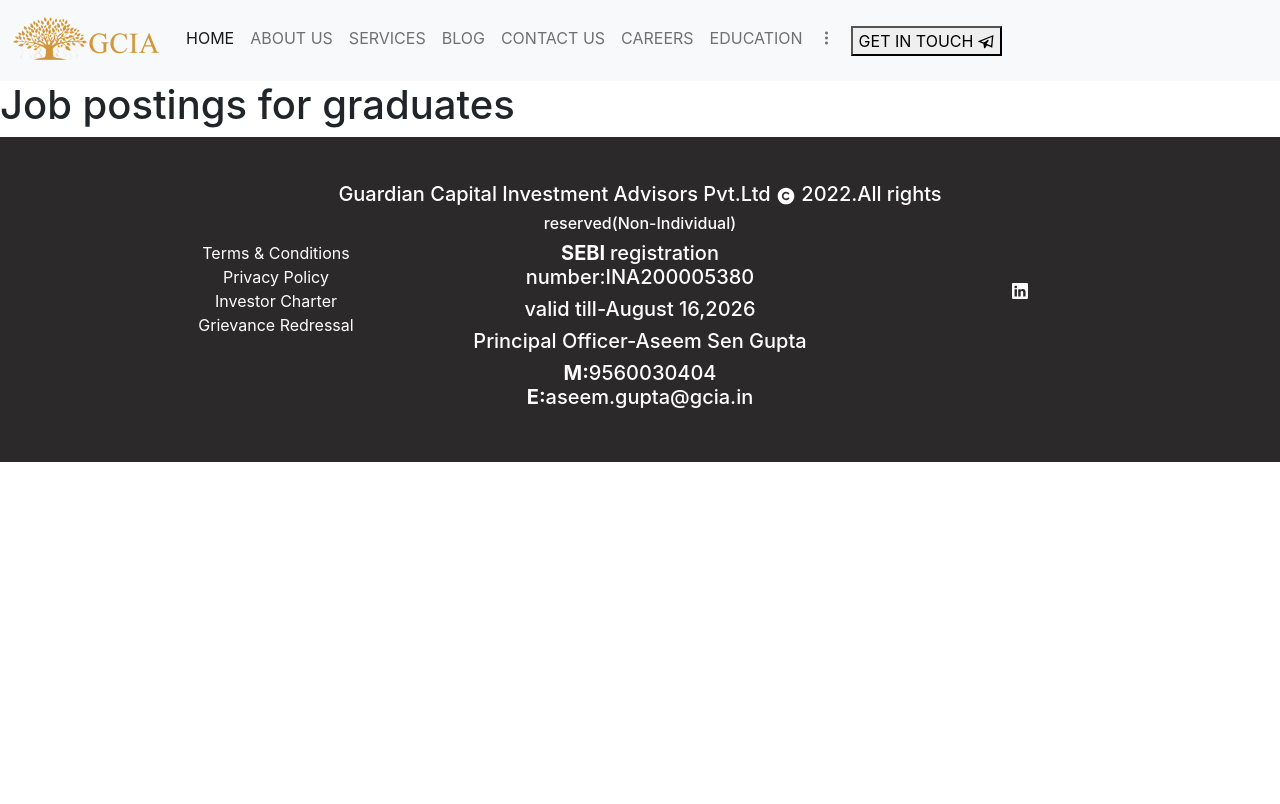
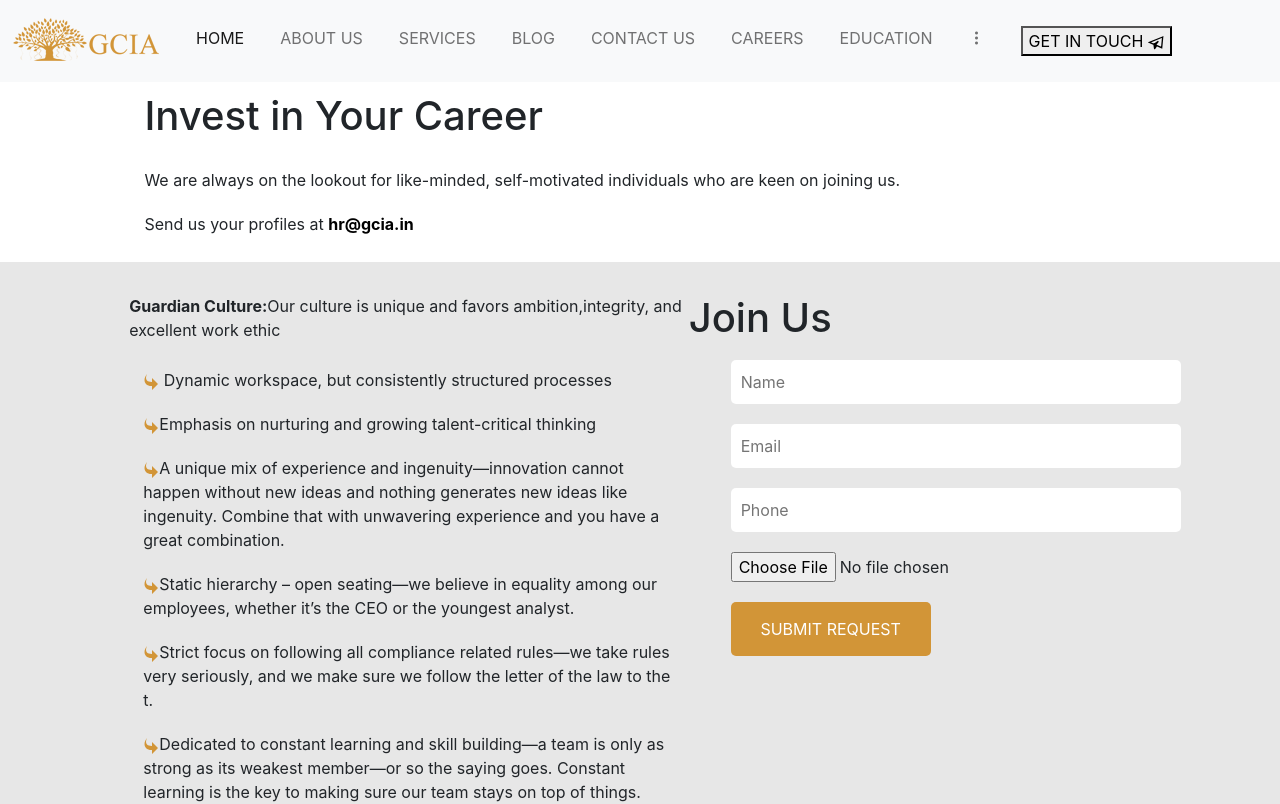
Before and after one commit to saiprasad-SP/Project, a React (Create React App) app in the folder PRJ22-01/: page /careers in a window 1280 px wide. Shown: the top 804 px of the page. Built offline with nearby package versions, Linux system fonts and the light colour scheme.

Commit message:
forwardcolor#about,#career

```diff
--- a/PRJ22-01/src/components/About/About.jsx
+++ b/PRJ22-01/src/components/About/About.jsx
@@ -6,7 +6,7 @@
 import Auht3 from './../Img/Kripa1-770x744.jpg';
 import BGI from './../Img/FEFeb20-CaseStudySB-Feature.jpg';
 import Auht4 from './../Img/Amit-1.jpg';
-import {RiShareForwardFill} from 'react-icons/ri';
+import {ImForward} from 'react-icons/im';
 export default function About() {
   return (
     <div className={classes.parent_container}>
@@ -44,13 +44,13 @@
       <div className={classes.sec_container} >
         <h1 style={{marginLeft:'30%',marginBottom:'25px'}}>Guardian Advantages</h1>
         <ul className={classes.list_cont}>
-        <li><RiShareForwardFill />We take our fees at the very end of the serices(s) provided, based on your <b>satisfaction</b></li>
-        <li><RiShareForwardFill/>Our financial plans go through a <b>three step validation process</b> before it reaches the client</li>
-        <li><RiShareForwardFill/>Absolute transparency-we are <b>100% honest</b> about commissions and incentives</li>
-        <li><RiShareForwardFill/>Beyond a certain threshold,we invest only in <b>direct funds</b></li>
-        <li><RiShareForwardFill/>We facilitate tax filings, as well as tax consulting—so that our clients can </li>
-        <li><RiShareForwardFill/>With regards to Estate and Succession Planning, we’ve tied up with the </li>
-        <li><RiShareForwardFill/>In summary—we guarantee that we can provide the <b>highest quality of service at the lowest possible price</b>—it’s a win, win situation!</li>
+        <li><ImForward />We take our fees at the very end of the serices(s) provided, based on your <b>satisfaction</b></li>
+        <li><ImForward/>Our financial plans go through a <b>three step validation process</b> before it reaches the client</li>
+        <li><ImForward/>Absolute transparency-we are <b>100% honest</b> about commissions and incentives</li>
+        <li><ImForward/>Beyond a certain threshold,we invest only in <b>direct funds</b></li>
+        <li><ImForward/>We facilitate tax filings, as well as tax consulting—so that our clients can </li>
+        <li><ImForward/>With regards to Estate and Succession Planning, we’ve tied up with the </li>
+        <li><ImForward/>In summary—we guarantee that we can provide the <b>highest quality of service at the lowest possible price</b>—it’s a win, win situation!</li>
         </ul>
       </div>
     </div>
--- /dev/null
+++ b/PRJ22-01/src/components/Careers/Career.module.css
@@ -0,0 +1,27 @@
+.cont1{
+    margin-left: 8%;
+}
+li{
+    padding: 10px;
+}
+.cont2{
+    display: flex;
+    background: rgb(231,231,231);
+    padding: 2.5%;
+}
+.cont2_cont1{
+    flex: 1;
+    width: 30%;
+    margin-left: 8%;
+}
+.cont2_cont2{
+    flex: 1;
+    width: 30%;
+}
+a{
+    text-decoration: none;
+    color: black;
+}
+a:hover{
+color: rgb(210,149,55);
+}
--- a/PRJ22-01/src/components/Careers/Careers.jsx
+++ b/PRJ22-01/src/components/Careers/Careers.jsx
@@ -1,9 +1,72 @@
-import React from 'react'
+import React from 'react';
+import classes from './Career.module.css';
+import {ImForward} from 'react-icons/im';
 
 export default function Careers() {
   return (
     <div>
-        <h1>Job postings for graduates</h1>
+      <div className={classes.cont1}>
+        <ul>
+          <li>
+            <h1>Invest in Your Career</h1>
+          </li>
+          <li>
+            We are always on the lookout for like-minded, self-motivated individuals who are keen on joining us.
+          </li>
+          <li>
+            Send us your profiles at <strong><a href="#">hr@gcia.in</a></strong>
+          </li>
+        </ul>
+      </div>
+      <div className={classes.cont2} >
+        <div className={classes.cont2_cont1}>
+          <p><b>Guardian Culture:</b>Our culture is unique and favors ambition,integrity, and excellent work ethic</p>
+          <ul style={{marginLeft:'-5%'}}>
+            <li>
+              <ImForward style={{color:'rgb(210,149,55)'}}/> Dynamic workspace, but consistently structured processes
+            </li>
+            <li>
+              <ImForward style={{color:'rgb(210,149,55)'}}/>Emphasis on nurturing and growing talent-critical thinking
+            </li>
+            <li>
+            <ImForward style={{color:'rgb(210,149,55)'}}/>A unique mix of experience and ingenuity—innovation cannot happen without new ideas and nothing generates new ideas like ingenuity. Combine that with unwavering experience and you have a great combination.
+            </li>
+            <li><ImForward style={{color:'rgb(210,149,55)'}}/>Static hierarchy – open seating—we believe in equality among our employees, whether it’s the CEO or the youngest analyst.</li>
+            <li><ImForward style={{color:'rgb(210,149,55)'}}/>Strict focus on following all compliance related rules—we take rules very seriously, and we make sure we follow the letter of the law to the t.</li>
+            <li><ImForward style={{color:'rgb(210,149,55)'}}/>Dedicated to constant learning and skill building—a team is only as strong as its weakest member—or so the saying goes. Constant learning is the key to making sure our team stays on top of things.</li>
+            <li><ImForward style={{color:'rgb(210,149,55)'}}/>Lean management—we believe in cutting out excessive red tape—each and every team member has a vibrant role to play.</li>
+          </ul>
+        </div>
+        <div className={classes.cont2_cont2}>
+        <h1>Join Us</h1>
+        <form action="#">
+          <ul>
+            <li>
+              <label>
+                <input type="text" name="text" id="name" placeholder='Name' style={{width:'450px',padding:'10px',borderRadius:'5px',border:'none'}}/>
+              </label>
+            </li>
+            <li>
+              <label>
+                <input type="text" name="text" id="name" placeholder='Email' style={{width:'450px',padding:'10px',borderRadius:'5px',border:'none'}}/>
+              </label>
+            </li>
+            <li>
+              <label>
+                <input type="text" name="text" id="name" placeholder='Phone' style={{width:'450px',padding:'10px',borderRadius:'5px',border:'none'}}/>
+              </label>
+            </li>
+            <li>
+              <input type="file" name="" id="" />
+            </li>
+            <li>
+              <button style={{padding:'15px',width:'200px',border:'none',color:'white',background:'rgb(210,149,55)',borderRadius:'5px'}}>SUBMIT REQUEST</button>
+            </li>
+          </ul>
+        </form>
+        </div>
+      </div>
+      <div style={{height:'95px',background:'white'}}></div>
     </div>
   );
 }
```
